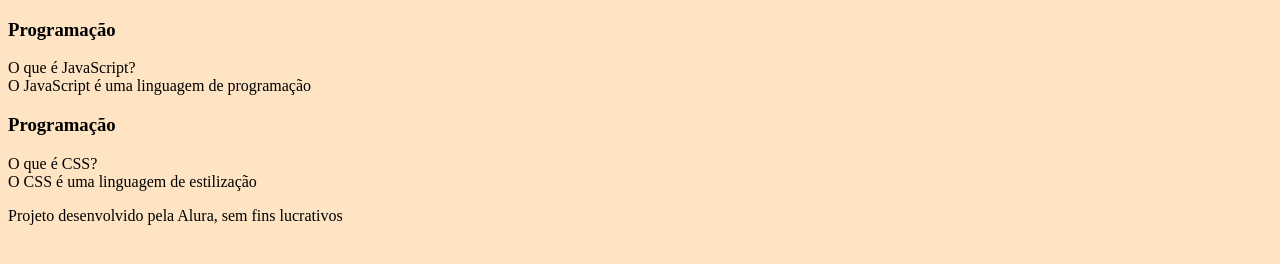
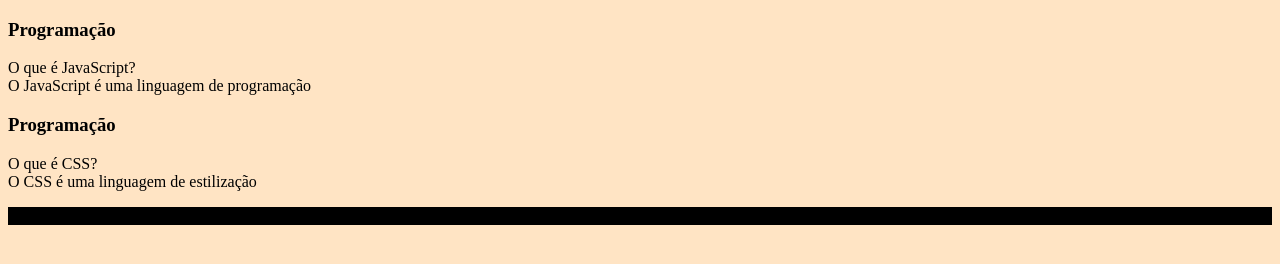
Before and after one commit to jamilysdtm/flash-card, a plain HTML site: page index.html in a window 1280 px wide. Drawn offline with Linux system fonts and the light colour scheme; files that its build step writes are made by us from their sources.

Commit message:
style.css

```diff
--- a/style.css
+++ b/style.css
@@ -1,3 +1,8 @@
 body {
     background-color: bisque;
 }
+
+footer {
+    background-color: black;
+
+}
```
